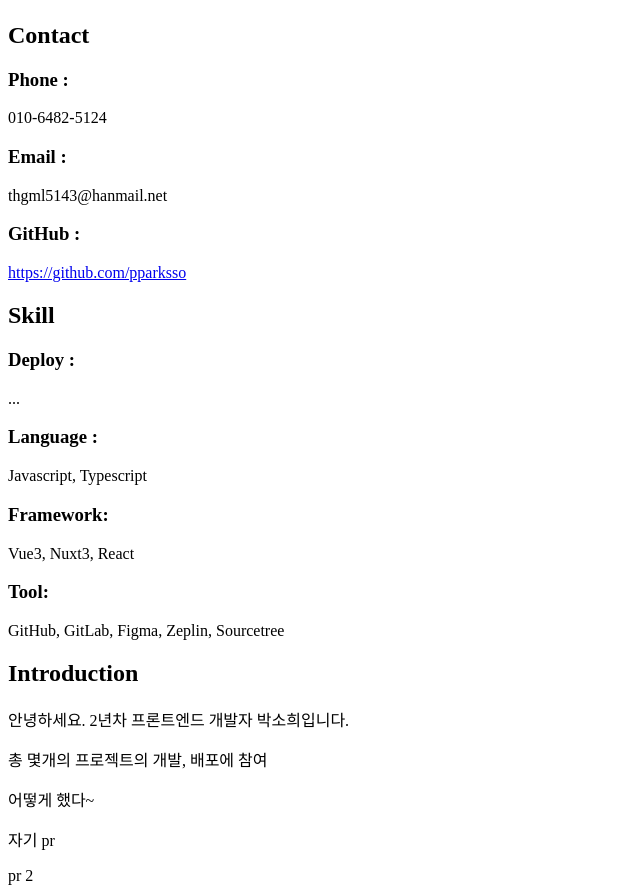
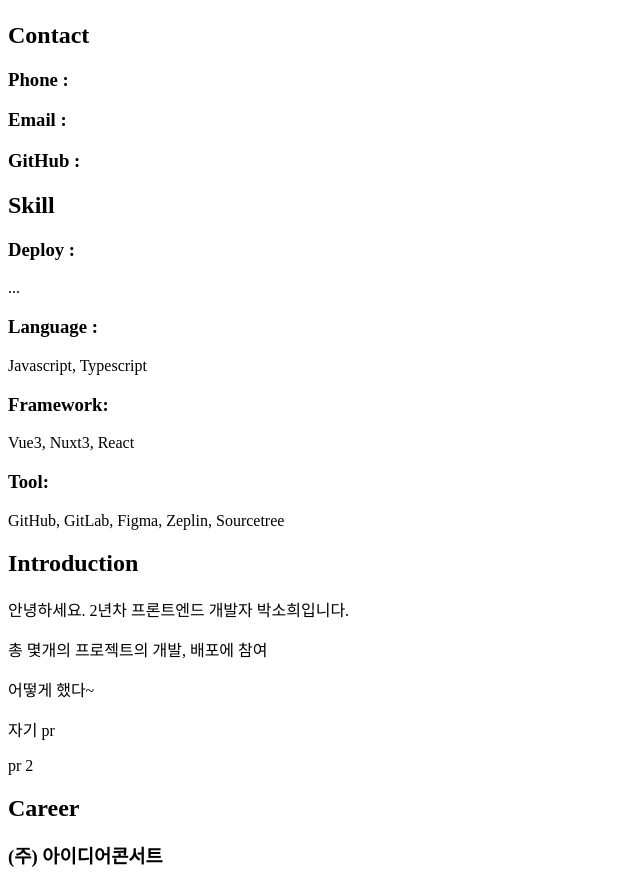
Before and after one commit to pparksso/portfolio__react, a React (Vite) app: page / in a window 1280 px wide. Shown: the part 4298-5188 px from the top of the page, without its empty margins (0-640 px from the left). Built offline with nearby package versions, Linux system fonts and the light colour scheme.

Commit message:
개인정보 env로 변경

```diff
--- a/src/components/Profile.tsx
+++ b/src/components/Profile.tsx
@@ -18,17 +18,17 @@ const Profile = () => {
                         <h2 className="text-2xl font-bold text-emerald">Contact</h2>
                         <div className="flex items-center">
                             <h3 className="text-lg font-bold w-28">Phone :</h3>
-                            <span>010-6482-5124</span>
+                            <span>{import.meta.env.VITE_TEL}</span>
                         </div>
                         <div className="flex items-center">
                             <h3 className="text-lg font-bold w-28">Email :</h3>
-                            <span>thgml5143@hanmail.net</span>
+                            <span>{import.meta.env.VITE_MAIL}</span>
                         </div>
                         <div className="flex items-center">
                             <h3 className="text-lg font-bold w-28">GitHub :</h3>
                             <span>
-                                <a href="https://github.com/pparksso" target="_blank">
-                                    https://github.com/pparksso
+                                <a href={import.meta.env.VITE_GITHUB} target="_blank">
+                                    {import.meta.env.VITE_GITHUB}
                                 </a>
                             </span>
                         </div>
```
Also changed, not shown: 1 other file (tests, documents, lock files or other folders).
